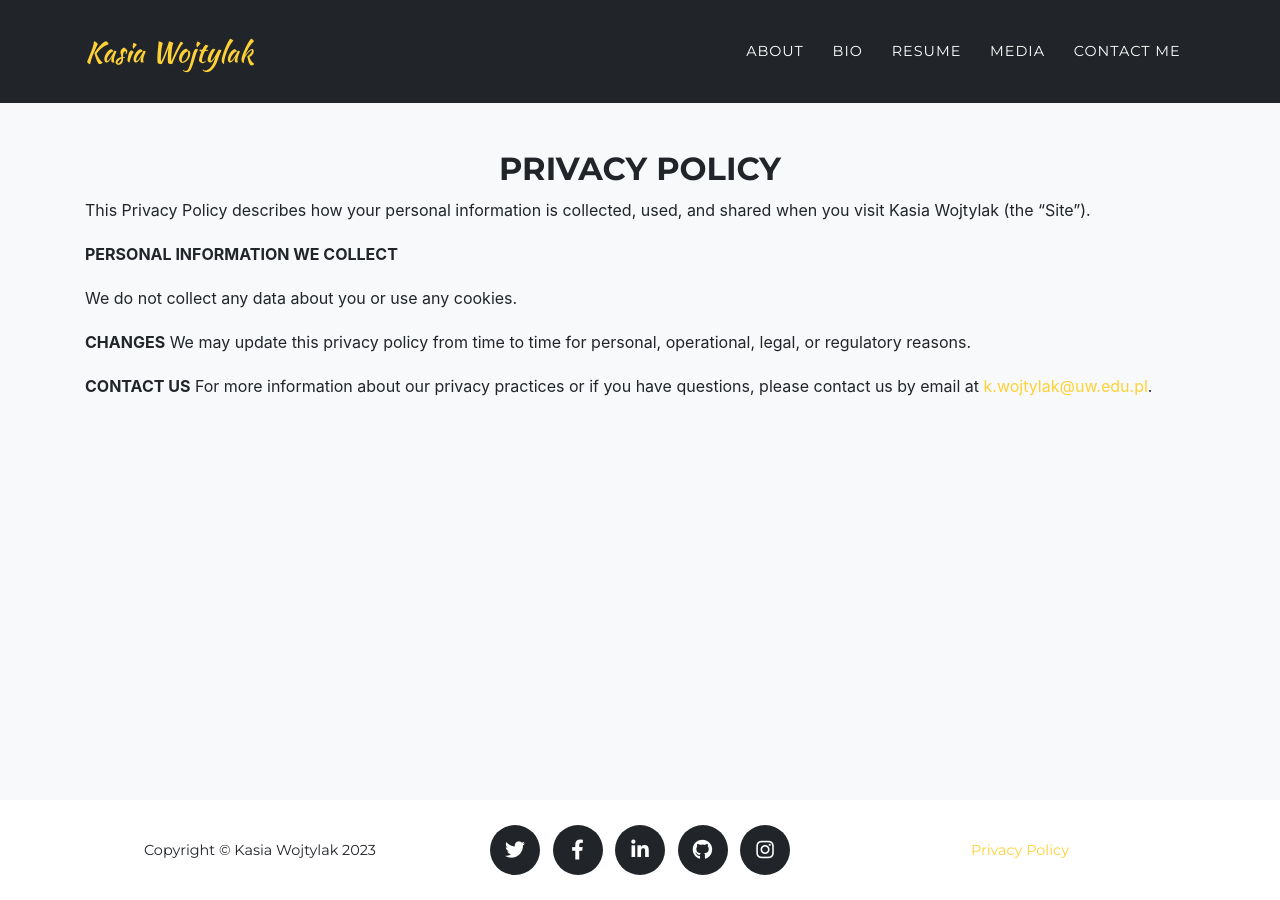
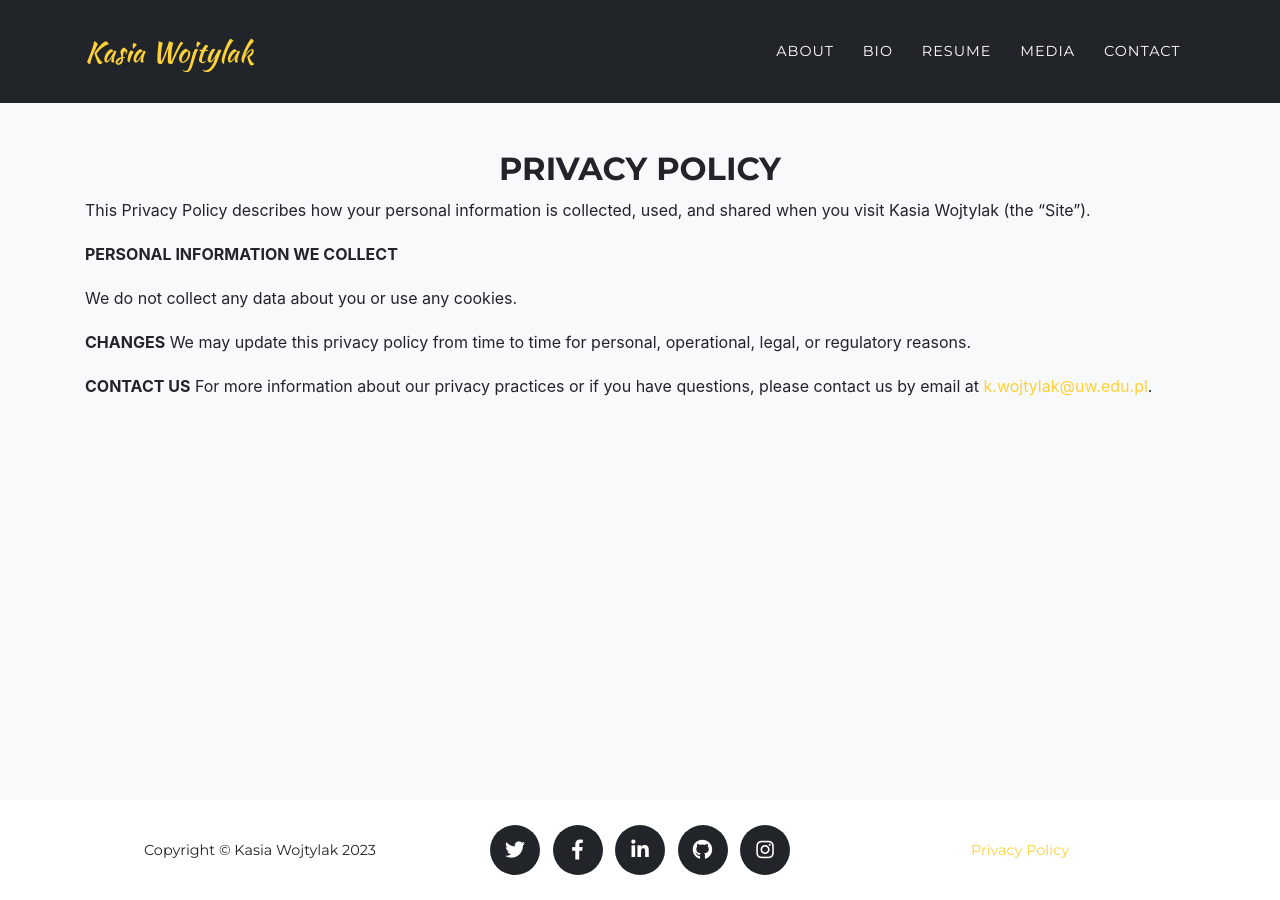
Before and after one commit to kiwojtylak/kiwojtylak.github.io, a Jekyll site: the page built from legal.md, in a window 1280 px wide. Built offline with Jekyll 4.4.1, drawn with Linux system fonts in a browser that asks for light colours; some web fonts are replaced.

Commit message:
Remove action

```diff
--- a/_data/navigation.yml
+++ b/_data/navigation.yml
@@ -19,7 +19,7 @@ en: &DEFAULT_EN
       section: portfolio
     - title: "Media"
       section: services
-    - title: "Contact me"
+    - title: "Contact"
       section: contact
 en-US:
   <<: *DEFAULT_EN
```
